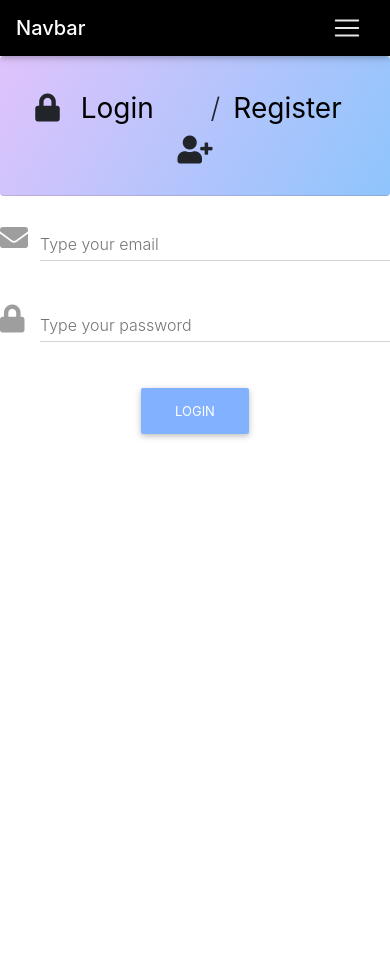
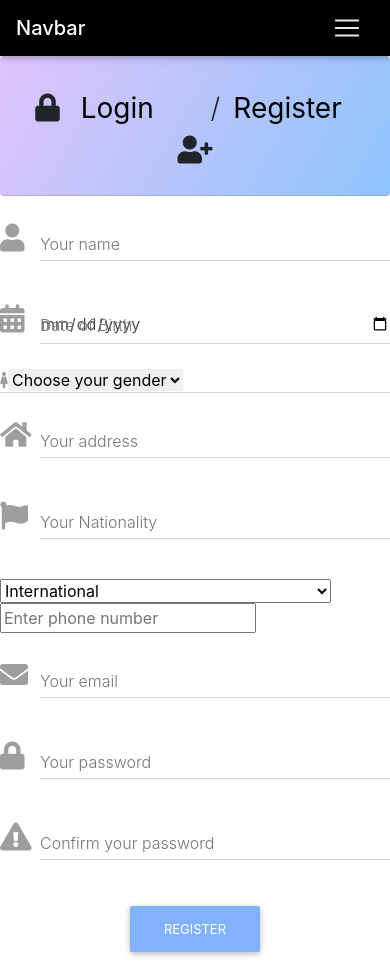
Before and after one commit to aakankasha028/majorFrontend, a React (Create React App) app: page /login-register in a window 390 px wide. Before the commit the page ends 844 px from the top, so only its background shows below. Built offline with nearby package versions, Linux system fonts and the light colour scheme.

Commit message:
phone number validation

```diff
--- a/package.json
+++ b/package.json
@@ -10,6 +10,7 @@
     "react-bootstrap": "^1.0.0-beta.14",
     "react-dom": "^16.12.0",
     "react-icons": "^3.8.0",
+    "react-phone-number-input": "^2.5.0",
     "react-router-dom": "^5.1.2",
     "react-scripts": "3.2.0",
     "react-wow": "^1.0.0",
--- a/src/components/LoginRegister.js
+++ b/src/components/LoginRegister.js
@@ -1,6 +1,10 @@
 import React, { Component } from 'react';
 import '../styles/LoginRegister.css';
 import FormPage from './FormPage.js';
+import Input from 'react-phone-number-input/input';
+import { getCountries, getCountryCallingCode } from 'react-phone-number-input/input';
+import { isPossiblePhoneNumber, formatPhoneNumber } from 'react-phone-number-input';
+import en from 'react-phone-number-input/locale/en.json'
 import {
     MDBContainer,
     MDBRow,
@@ -21,7 +25,7 @@ class LoginRegister extends Component {
 	constructor(props) {
 		super(props);
 		this.state = {
-			login: true,
+			login: false,
 			userDetails: {},
 			loginDetails: {}
 		};
@@ -31,7 +35,7 @@ class LoginRegister extends Component {
 		event.preventDefault();
 		var userDt = this.state.userDetails;
 		userDt[key] = event.target.value;
-		this.setState({userDetails: userDt})
+		this.setState({userDetails: userDt});
 	}
 
 	handleLoginDetails = (event, key) => {
@@ -49,11 +53,27 @@ class LoginRegister extends Component {
 
 	handleRegisterSubmit = (event) => {
 		event.preventDefault();
+		var str = "";
 		if (this.state.userDetails.password !== this.state.userDetails.confirmPassword) {
-			{alert("Password and Confirm Password don't match. Please try again");}
+			str += "Password and Confirm Password don't match!!\n";
 		}
+		// console.log(formatPhoneNumber(this.state.userDetails['phone']));
+		if(formatPhoneNumber(this.state.userDetails['phone']).length !== 10) {
+			str += 'Invalid phone number!!';
+		}
+		if(str.length != 0) {
+			alert(str);
+		}
+
 		// make axios post request
 		localStorage.setItem("email", this.state.loginDetails.email);
+	}
+
+	handlePhone = (e) => {
+		// console.log("handlePhone" + e + ", " + phone);
+		var userDt = this.state.userDetails;
+		userDt['phone'] = e;
+		this.setState({userDetails: userDt});
 	}
 
 	renderRegister = () => {
@@ -69,6 +89,7 @@ class LoginRegister extends Component {
                         validate
                         error="wrong"
                         success="right"
+                        onChange={(e) => this.handleRegisterDetails(e, "name")}
                         required
                     />
                     <MDBInput
@@ -81,7 +102,7 @@ class LoginRegister extends Component {
                     />
                     <div className="genderborder">
                         <MDBIcon icon="female"/>
-                    <select className="ss" aria-required="true"> id = "gender" onChange={(e) => this.handleRegisterDetails(e, "gender")}>
+                    <select className="ss" aria-required="true" id = "gender" onChange={(e) => this.handleRegisterDetails(e, "gender")}>
                         <option value="" disabled selected>Choose your gender</option>
                         <option value="1">Male</option>
                         <option value="2">Female</option>
@@ -97,6 +118,7 @@ class LoginRegister extends Component {
                         validate
                         error="wrong"
                         success="right"
+                        onChange={(e) => this.handleRegisterDetails(e, "address")}
                         required
                     />
                     <MDBInput
@@ -108,9 +130,28 @@ class LoginRegister extends Component {
                         validate
                         error="wrong"
                         success="right"
+                        onChange={(e) => this.handleRegisterDetails(e, "nationality")}
                         required
                     />
-                    <MDBInput
+                    <select
+						onChange={(e) => this.handleRegisterDetails(e, "country")}>
+						<option value="">
+						{en['ZZ']}
+						</option>
+						{getCountries().map((country) => (
+						<option key={country} value={country}>
+						  {en[country]} +{getCountryCallingCode(country)}
+						</option>
+						))}
+					</select>
+                    <Input
+                    	country={this.state.userDetails['country']}
+                    	international
+                    	value={this.state.userDetails['phone']}
+						placeholder="Enter phone number"
+						onChange={(e)=> this.handlePhone(e)}
+					/>
+                    {/*<MDBInput
                         label="Your Phone Number"
                         id="phone"
                         icon="phone"
@@ -120,7 +161,8 @@ class LoginRegister extends Component {
                         validate
                         error="wrong"
                         success="right"
-                    />
+                        onChange={(e) => this.handleRegisterDetails(e, "phone")}
+                    />*/}
                     <MDBInput
                         label="Your email"
                         id="email"
@@ -130,6 +172,7 @@ class LoginRegister extends Component {
                         validate
                         error="wrong"
                         success="right"
+                        onChange={(e) => this.handleRegisterDetails(e, "email")}
                         required
                     />
                     <MDBInput
@@ -138,6 +181,7 @@ class LoginRegister extends Component {
                         icon="lock"
                         group
                         type="password"
+                        onChange={(e) => this.handleRegisterDetails(e, "password")}
                         validate
                         required
                     />
@@ -150,6 +194,7 @@ class LoginRegister extends Component {
                         validate
                         error="wrong"
                         success="right"
+                        onChange={(e) => this.handleRegisterDetails(e, "confirmPassword")}
                         required
                     />
                 </div>
```
Also changed, not shown: 1 other file (tests, documents, lock files or other folders).
